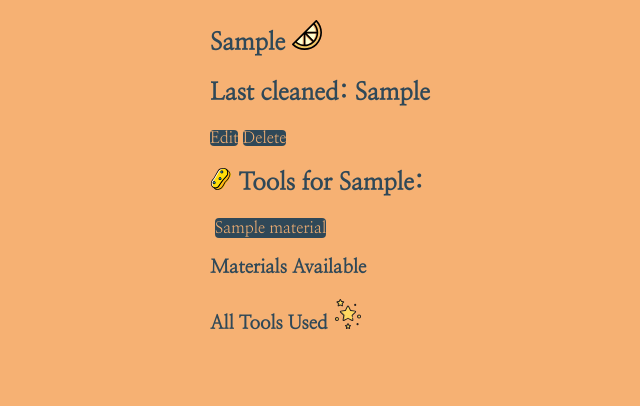
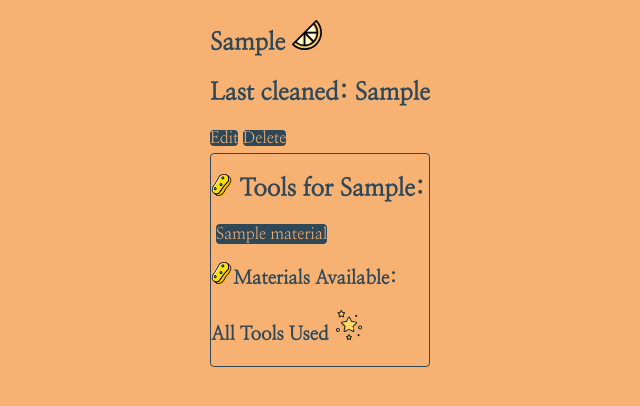
Before and after one commit to rharen11/swept-away, a Django app: page /items/1/ in a window 1280 px wide. Shown: the part 54-460 px from the top of the page, without its empty margins (320-960 px from the left). Run offline with Django 4.2, Linux system fonts and the light colour scheme; a user stored in the database is signed in; tables that the repository leaves empty hold one stand-in row (values such as "Sample post"); some web fonts are replaced.

Commit message:
svg img to items detail

```diff
--- a/main_app/static/css/items/item-detail.css
+++ b/main_app/static/css/items/item-detail.css
@@ -12,6 +12,9 @@
 .materials {
   display: flex;
   flex-direction: row;
+  border: solid thin #2F4858;
+  border-radius: 4px;
+  margin-top: 5px;
 }
 a {
   background-color: #2F4858;
--- a/main_app/templates/items/detail.html
+++ b/main_app/templates/items/detail.html
@@ -40,7 +40,7 @@
       {% endif %}
     </div>
     <div>
-      <h3>Materials Available</h3>
+      <h3><img src="{% static 'images/sponge.svg' %}" alt="yellow sponge" width= 22px>Materials Available:</h3>
         {% if materials.count %}
           {% for material in materials.all %}
             <div class="materials-available">
```
Also changed, not shown: 2 other files.
